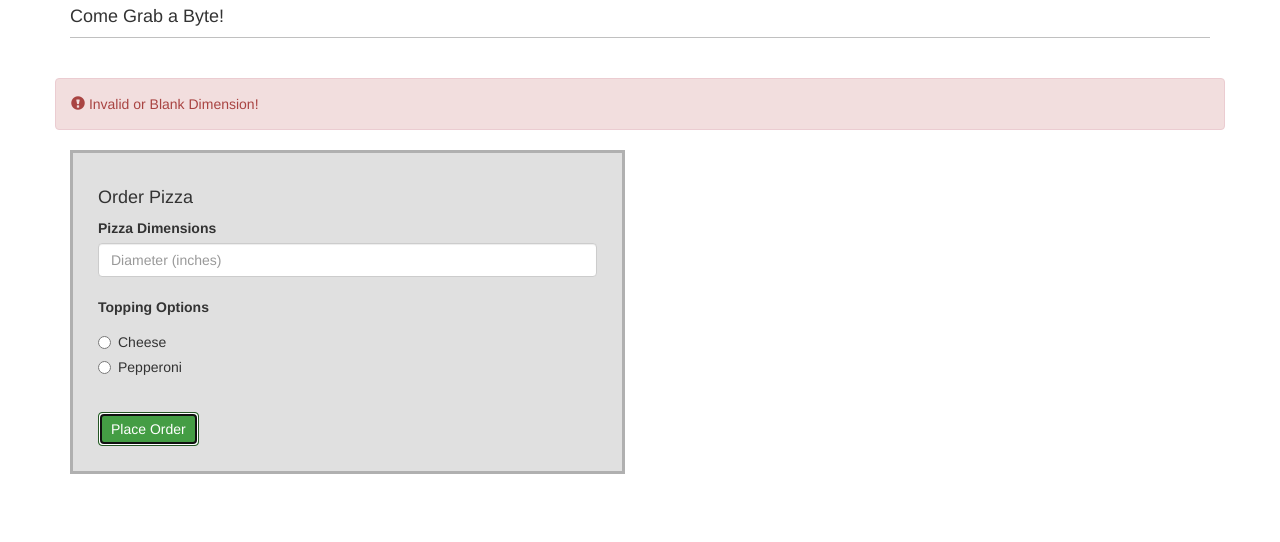
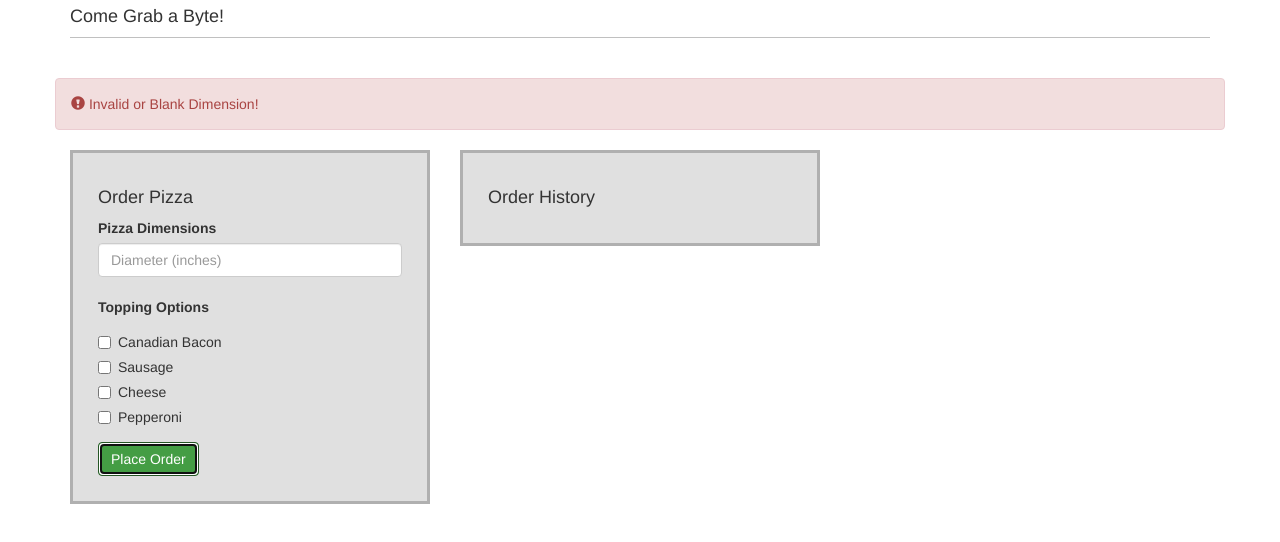
Before and after one commit to suchprogramming/assessment6, a plain HTML site: page pizzashop.html in a window 1280 px wide. Both pictures are taken after typing "Sample" into the empty fields and a click on the button "Place Order". Shown: the part 56-598 px from the top of the page. Drawn offline with nearby package versions, Linux system fonts and the light colour scheme.

Commit message:
add array for toppings and beginnings of order tracking.

```diff
--- a/js/scripts.js
+++ b/js/scripts.js
@@ -1,8 +1,11 @@
+var orders = []
 var YummyPizza = {
   diameter: 0,
+  orderDate: null,
   slices: 0,
-  topping: null,
+  toppings: [],
   slicePizza: function(diameter) {
+    this.diameter = diameter
     if (isNaN(diameter) || diameter < 1) {
       return false;
     } else {
@@ -21,23 +24,31 @@ var YummyPizza = {
 $(document).ready(function() {
   $("form#new-pizza").submit(function(event) {
     event.preventDefault();
-    $(".error").hide();
 
     var inputtedPizzaDiameter = parseInt($("input#pizza-size").val());
-    var inputtedPizzaTopping = $("#new-pizza input[type='radio']:checked").val();
+    var pizzaToppings = $('input[name=pizza-topping]:checked').map(function() {
+      return $(this).parent().text();
+    }).get();
+
+    // var inputtedPizzaTopping = $("#new-pizza input[type='checkbox']:checked").val();
 
     $("input#pizza-size").val("");
+    $('input:checkbox').removeAttr('checked');
 
     var newPizza = Object.create(YummyPizza);
     newPizza.diameter = inputtedPizzaDiameter;
+    newPizza.orderDate = ((new Date().toLocaleDateString()) + " " + (new Date().toLocaleTimeString()));
     newPizza.slices = newPizza.slicePizza(newPizza.diameter);
-    newPizza.topping = inputtedPizzaTopping;
+    newPizza.toppings = [];
+    newPizza.toppings.push(pizzaToppings);
+    orders.push(newPizza);
 
     if (newPizza.slices) {
       $(".result").show();
-      $("#pizza-result").text("Your Pizza Will Have" + " "
-      + newPizza.topping + " " + "and "
-      + newPizza.slices + " slices!");
+      $("#pizza-result").text("Your " + newPizza.diameter
+      + " inch" + " Pizza Will Have " + newPizza.toppings
+      + " and " + newPizza.slices + " slices!");
+      $("ul#order-history").append("<li>" + newPizza.orderDate + "</li>")
     } else {
       $(".error .text").text(" Invalid or Blank Dimension!");
       $(".result").hide();
--- a/pizzashop.html
+++ b/pizzashop.html
@@ -11,7 +11,7 @@
   <div class="container">
     <div class="nav">
       <h2>Epicodus Pizza</h2>
-      <h4>Come Grab a Byte! </h4>
+      <h4>Come Grab a Byte!</h4>
     </div>
   </div>
   <div class="container">
@@ -19,7 +19,7 @@
       <div class="alert alert-danger error" role="alert">
         <span class="glyphicon glyphicon-exclamation-sign"></span><span class="text"></span>
       </div>
-      <div class="col-md-6">
+      <div class="col-md-4">
         <div class="inner-col">
 
           <h4>Order Pizza</h4>
@@ -31,20 +31,25 @@
               <br>
               <label type="text" for="topping">Topping Options</label>
               <br>
-              <div class="radio">
-                <label><input type="radio" name="pizza-topping" value="Cheese">Cheese</label>
+              <div class="checkbox">
+                <label><input type="checkbox" name="pizza-topping" value="Canadian Bacon">Canadian Bacon</label>
               </div>
-              <div class="radio">
-                <label><input type="radio" name="pizza-topping" value="Pepperoni">Pepperoni</label>
+              <div class="checkbox">
+                <label><input type="checkbox" name="pizza-topping" value="Sausage">Sausage</label>
+              </div>
+              <div class="checkbox">
+                <label><input type="checkbox" name="pizza-topping" value="Cheese">Cheese</label>
+              </div>
+              <div class="checkbox">
+                <label><input type="checkbox" name="pizza-topping" value="Pepperoni">Pepperoni</label>
               </div>
             </div>
-            <br>
             <button type= "submit" class="btn btn-success">Place Order</button>
           </form>
 
         </div>
       </div>
-      <div class="col-md-6 result">
+      <div class="col-md-4 result">
         <div class="inner-col">
           <h4>Order Results</h4>
 
@@ -53,6 +58,18 @@
 
         </div>
       </div>
+
+      <div class="col-md-4">
+        <div class="inner-col">
+          <h4>Order History</h4>
+
+          <ul id="order-history">
+
+          </ul>
+
+        </div>
+      </div>
+
     </div>
   </div>
 </body>
```
Also changed, not shown: spec/specs.js (+1 -1 lines).
